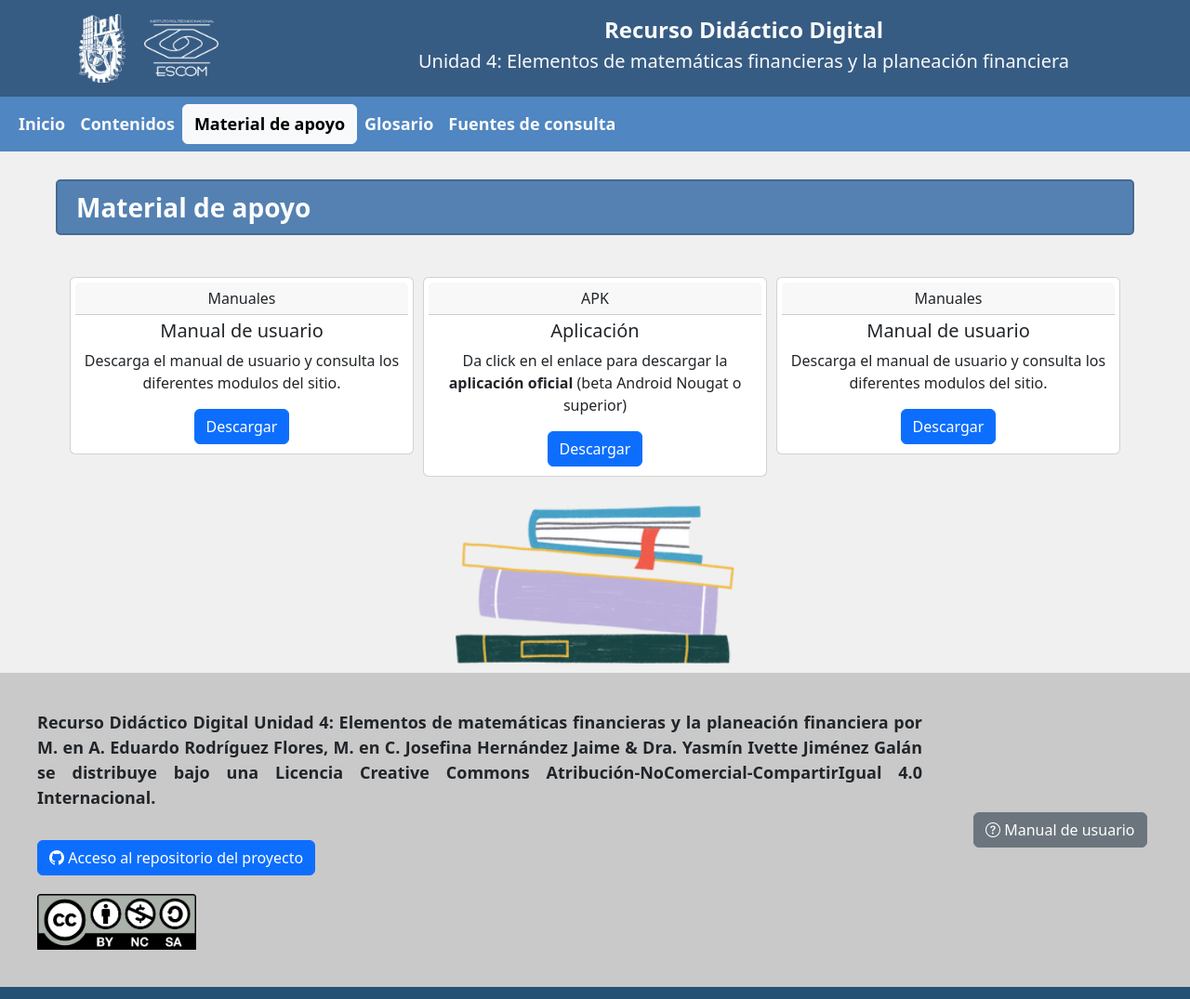
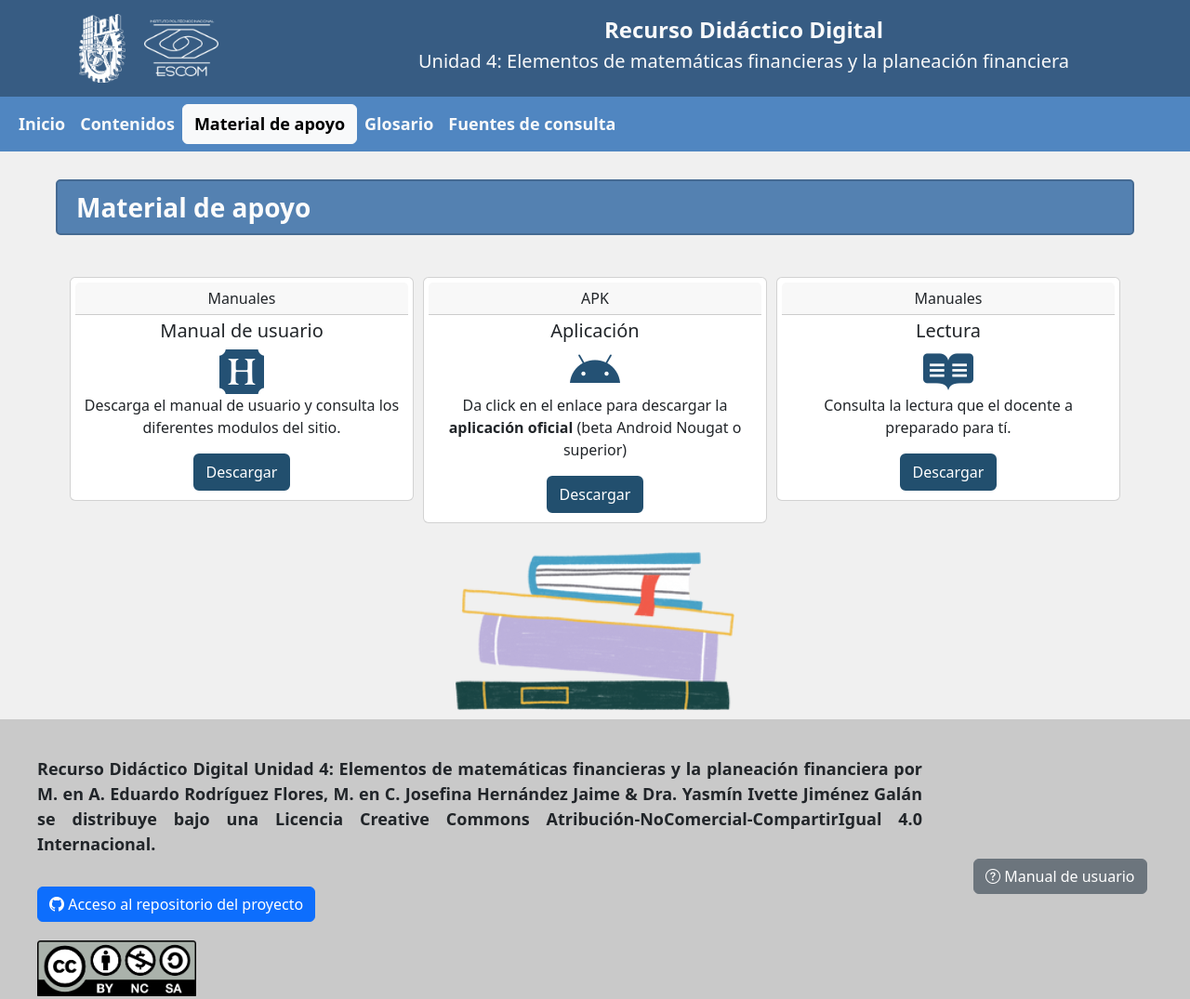
Before and after one commit to LuisEnriqueChavarriaVazquez/pagina_servicio_unidad_sola, a plain HTML site: page materialDeApoyo.html in a window 1280 px wide. Shown: the top 1075 px of the page at 93% size. Drawn offline with nearby package versions, Linux system fonts and the light colour scheme.

Commit message:
añadiendo iconos a las cards

```diff
--- a/materialDeApoyo.html
+++ b/materialDeApoyo.html
@@ -23,6 +23,9 @@
     <script defer src="https://cdn.jsdelivr.net/npm/bootstrap@5.3.0-alpha1/dist/js/bootstrap.bundle.min.js"
         integrity="sha384-w76AqPfDkMBDXo30jS1Sgez6pr3x5MlQ1ZAGC+nuZB+EYdgRZgiwxhTBTkF7CXvN"
         crossorigin="anonymous"></script>
+
+    <!-- Para los iconos -->
+    <script src="https://kit.fontawesome.com/690c3aebfa.js" crossorigin="anonymous"></script>
 
     <!--JS-->
     <script defer src="static/js/menuLateral.js"></script>
@@ -93,10 +96,11 @@
                     </div>
                     <div class="card-body">
                         <h5 class="card-title">Manual de usuario</h5>
+                        <i class="fab fa-brands fa-hire-a-helper fa-3x"></i>
                         <p class="card-text">Descarga el manual de usuario y consulta los diferentes modulos del sitio.
                         </p>
                         <a href="./manual_usuario.pdf" target="_blank" download="manualUsuario.pdf"
-                            class="btn btn-primary">Descargar</a>
+                            class="btn btn-apoyo">Descargar</a>
                     </div>
                 </div>
             </div>
@@ -107,11 +111,12 @@
                     </div>
                     <div class="card-body">
                         <h5 class="card-title">Aplicación</h5>
+                        <i class="fab fa-brands fa-android fa-3x"></i>
                         <p class="card-text">Da click en el enlace para descargar la <b>aplicación oficial</b> (beta Android Nougat o
                             superior)
                         </p>
                         <a href="./static/apk/unidad_4.apk" target="_blank" download="unidad_4.apk"
-                        class="btn btn-primary">Descargar</a>
+                        class="btn btn-apoyo">Descargar</a>
                     </div>
                 </div>
             </div>
@@ -121,11 +126,12 @@
                         Manuales
                     </div>
                     <div class="card-body">
-                        <h5 class="card-title">Manual de usuario</h5>
-                        <p class="card-text">Descarga el manual de usuario y consulta los diferentes modulos del sitio.
+                        <h5 class="card-title">Lectura</h5>
+                        <i class="fab fa-brands fa-readme fa-3x"></i>
+                        <p class="card-text">Consulta la lectura que el docente a preparado para tí.
                         </p>
                         <a href="./manual_usuario.pdf" target="_blank" download="manualUsuario.pdf"
-                            class="btn btn-primary">Descargar</a>
+                            class="btn btn-apoyo">Descargar</a>
                     </div>
                 </div>
             </div>
--- a/static/css/ownStyles.css
+++ b/static/css/ownStyles.css
@@ -1426,3 +1426,18 @@ figure.zoom img {
 .cads_apoyo div div{
     padding: 5px 5px;
 }
+.btn-apoyo{
+    background: #224f6e;
+    color:#fff;
+    border: 2px solid #224f6e;
+}
+
+.btn-apoyo:hover{
+    background: #fff;
+    color: #224f6e;
+    border: 2px solid #224f6e;
+}
+
+.fa-readme,.fa-hire-a-helper,.fa-android{
+    color: #245174;
+}
```
